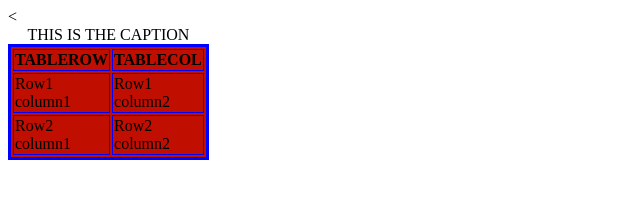
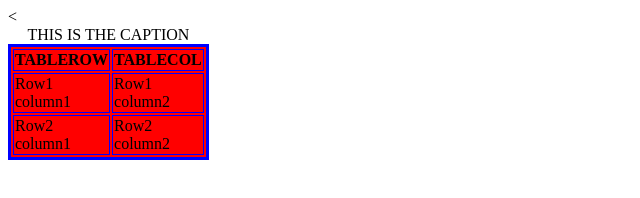
Before and after one commit to Sowjanyaiiit/cse, a plain HTML site: page bg.html in a window 1280 px wide. Shown: the whole page, without its empty margins (0-640 px from the left). Drawn offline with Linux system fonts and the light colour scheme.

Commit message:
Update bg.html

```diff
--- a/bg.html
+++ b/bg.html
@@ -4,7 +4,7 @@
 	<title>TABLE</title>
 </head>
 <body>
-<table border="3" bordercolor="blue" bgcolor="pc.jpeg" width="1" height="5">
+<table border="3" bordercolor="blue" bgcolor="red" width="1" height="5">
 <caption>THIS IS THE CAPTION</caption>
 <tr>
 	<th>TABLEROW</th>
```
